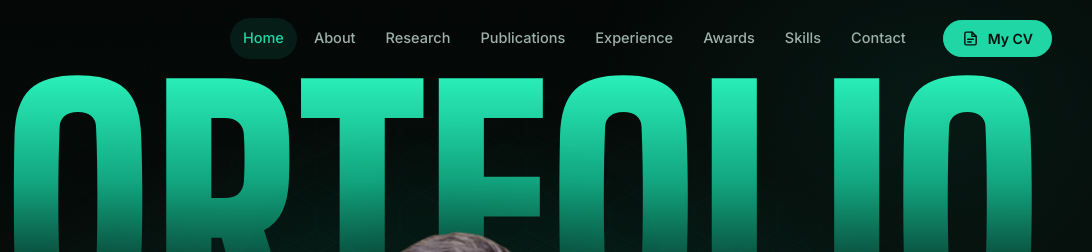
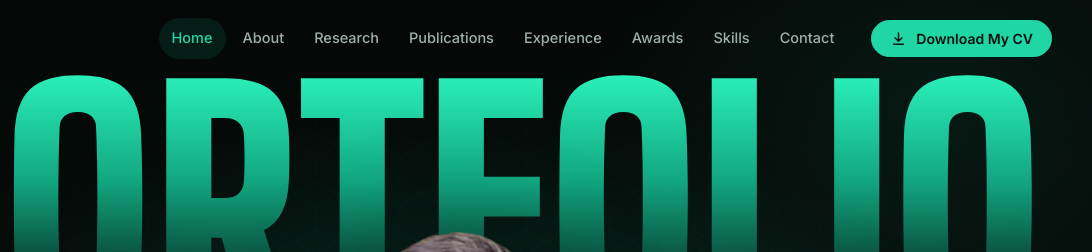
Before and after one commit to jubayerahmedtalha94-eng/portfolio, a plain HTML site: page index.html in a window 1280 px wide. Shown: the top 252 px of the page, 188-1280 px from the left. Drawn offline with nearby package versions, Linux system fonts and the light colour scheme.

Commit message:
Make CV buttons download the PDF
Co-Authored-By: Claude Fable 5.2 <noreply@anthropic.com>

```diff
--- a/index.html
+++ b/index.html
@@ -349,9 +349,9 @@ footer .container{display:flex;justify-content:space-between;gap:10px;flex-wrap:
       <a href="#skills">Skills</a>
       <a href="#contact">Contact</a>
     </nav>
-    <a class="btn btn-sm" href="assets/Jubayer-Ahmed-CV.pdf" target="_blank" rel="noopener">
-      <svg viewBox="0 0 24 24" fill="none" stroke="currentColor" stroke-width="2" stroke-linecap="round" stroke-linejoin="round"><path d="M14 3H6a2 2 0 0 0-2 2v14a2 2 0 0 0 2 2h12a2 2 0 0 0 2-2V9z"/><path d="M14 3v6h6M8 13h8M8 17h5"/></svg>
-      My CV
+    <a class="btn btn-sm" href="assets/Jubayer-Ahmed-CV.pdf" download>
+      <svg viewBox="0 0 24 24" fill="none" stroke="currentColor" stroke-width="2" stroke-linecap="round" stroke-linejoin="round"><path d="M12 4v11M7 11l5 5 5-5M5 20h14"/></svg>
+      Download My CV
     </a>
     <button class="burger" id="burger" type="button" aria-label="Open menu" aria-expanded="false" aria-controls="navLinks">
       <svg viewBox="0 0 24 24" fill="none" stroke="currentColor" stroke-width="2" stroke-linecap="round"><path d="M4 7h16M4 12h16M4 17h16"/></svg>
@@ -436,7 +436,7 @@ footer .container{display:flex;justify-content:space-between;gap:10px;flex-wrap:
       <div class="row">
         <a class="btn" href="mailto:jubayerahmedtalha94@gmail.com">
           <svg viewBox="0 0 24 24" fill="none" stroke="currentColor" stroke-width="2" stroke-linecap="round" stroke-linejoin="round"><rect x="3" y="5" width="18" height="14" rx="2"/><path d="m3 7 9 6 9-6"/></svg>Email me</a>
-        <a class="btn btn-outline" href="assets/Jubayer-Ahmed-CV.pdf" target="_blank" rel="noopener"><svg viewBox="0 0 24 24" fill="none" stroke="currentColor" stroke-width="2" stroke-linecap="round" stroke-linejoin="round"><path d="M14 3H6a2 2 0 0 0-2 2v14a2 2 0 0 0 2 2h12a2 2 0 0 0 2-2V9z"/><path d="M14 3v6h6M8 13h8M8 17h5"/></svg>My CV</a>
+        <a class="btn btn-outline" href="assets/Jubayer-Ahmed-CV.pdf" download><svg viewBox="0 0 24 24" fill="none" stroke="currentColor" stroke-width="2" stroke-linecap="round" stroke-linejoin="round"><path d="M12 4v11M7 11l5 5 5-5M5 20h14"/></svg>Download My CV</a>
       </div>
     </div>
   </div>
@@ -744,7 +744,7 @@ footer .container{display:flex;justify-content:space-between;gap:10px;flex-wrap:
         <p>I'm open to research collaborations, summer research and internship positions, and conversations about graduate study.</p>
         <a class="btn" href="mailto:jubayerahmedtalha94@gmail.com">
           <svg viewBox="0 0 24 24" fill="none" stroke="currentColor" stroke-width="2" stroke-linecap="round" stroke-linejoin="round"><rect x="3" y="5" width="18" height="14" rx="2"/><path d="m3 7 9 6 9-6"/></svg>Send me an email</a>
-        <a class="btn btn-outline" style="margin-left:8px" href="assets/Jubayer-Ahmed-CV.pdf" target="_blank" rel="noopener"><svg viewBox="0 0 24 24" fill="none" stroke="currentColor" stroke-width="2" stroke-linecap="round" stroke-linejoin="round"><path d="M14 3H6a2 2 0 0 0-2 2v14a2 2 0 0 0 2 2h12a2 2 0 0 0 2-2V9z"/><path d="M14 3v6h6M8 13h8M8 17h5"/></svg>My CV</a>
+        <a class="btn btn-outline" style="margin-left:8px" href="assets/Jubayer-Ahmed-CV.pdf" download><svg viewBox="0 0 24 24" fill="none" stroke="currentColor" stroke-width="2" stroke-linecap="round" stroke-linejoin="round"><path d="M12 4v11M7 11l5 5 5-5M5 20h14"/></svg>Download My CV</a>
       </div>
       <div class="links">
         <a class="link-row" href="mailto:jubayerahmedtalha94@gmail.com"><span class="ico"><svg viewBox="0 0 24 24" fill="none" stroke="currentColor" stroke-width="2" stroke-linecap="round" stroke-linejoin="round"><rect x="3" y="5" width="18" height="14" rx="2"/><path d="m3 7 9 6 9-6"/></svg></span><div><small>Email</small><span>jubayerahmedtalha94@gmail.com</span></div><span class="arrow">&rarr;</span></a>
```
